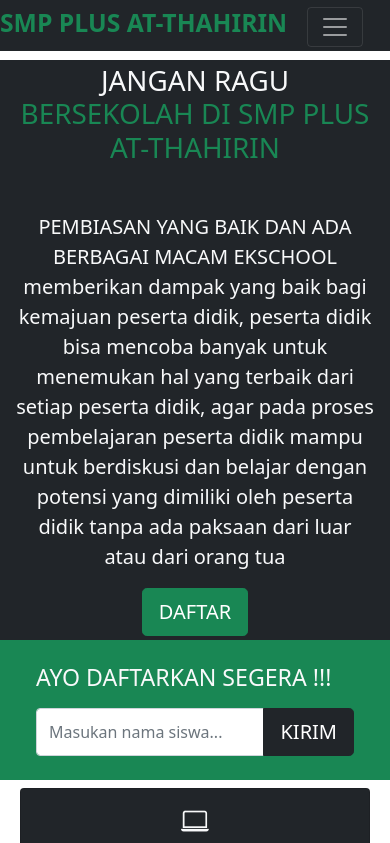
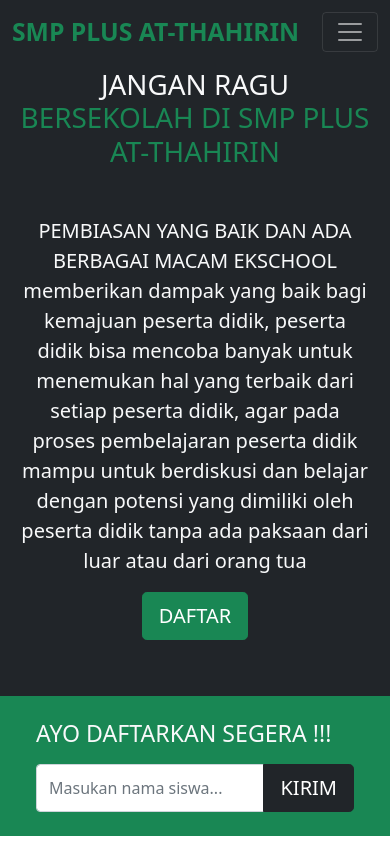
Before and after one commit to ardhiS/website-atn, a plain HTML site: page index.html in a window 390 px wide. Shown: the top 843 px of the page. Drawn offline with nearby package versions, Linux system fonts and the light colour scheme; a script that the page names is missing.

Commit message:
benerin navbar yang masih deket dengan logo smp

```diff
--- a/index.html
+++ b/index.html
@@ -20,8 +20,8 @@
   </head>
   <body>
     <!-- navbar -->
-    <nav class="navbar navbar-expand-md bg-dark navbar-dark py-1 fixed-top">
-      <div class="container-fluic">
+    <nav class="navbar navbar-expand-md bg-dark navbar-dark py-1.4 fixed-top">
+      <div class="container-fluid">
         <a href="#ardhi-sasongko" class="text-success navbar-brand fw-bold fs-2 page-scroll"
           >SMP PLUS AT-THAHIRIN</a
         >
@@ -31,7 +31,7 @@
           data-bs-toggle="collapse"
           data-bs-target="#navmenu"
         >
-          <span class="navbar-toggler-icon"></span>
+          <span class="navbar-toggler-icon mr-5"></span>
         </button>
 
         <div class="collapse navbar-collapse" id="navmenu">
@@ -55,7 +55,7 @@
 
     <!-- showcase -->
     <section
-      class="bg-dark text-light p-1 p-lg-0 pt-lg-5 text-center text-sm-start"
+      class="bg-dark text-light p-2 p-lg-0 pt-lg-5 text-center text-sm-start"
     >
       <div class="container">
         <div class="d-sm-flex align-items-center justify-content-between">
@@ -65,7 +65,7 @@
               PEMBIASAN YANG BAIK DAN ADA BERBAGAI MACAM EKSCHOOL memberikan dampak yang baik bagi kemajuan peserta didik, peserta didik bisa mencoba banyak untuk menemukan hal yang terbaik dari setiap peserta didik, agar pada proses pembelajaran peserta didik mampu untuk berdiskusi dan belajar dengan potensi yang dimiliki oleh peserta didik tanpa ada paksaan dari luar atau dari orang tua
             </p>
             <button
-              class="btn btn-success btn-lg"
+              class="btn btn-success btn-lg mb-5"
               data-bs-toggle="modal"
               data-bs-target="#enroll"
             >
```
